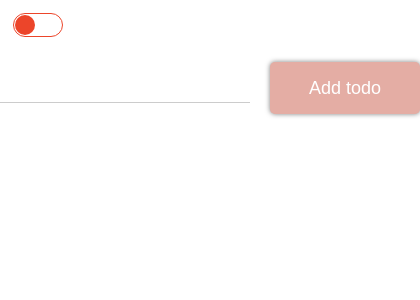
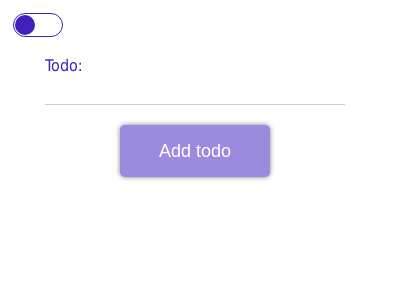
Before and after one commit to DineshBabu1989/ReacTypeScriptTodo, a React (Create React App) app: page / in a window 390 px wide. Shown: the top 300 px of the page, 420 px wide, since content can reach past the window. Built offline with nearby package versions, Linux system fonts and the light colour scheme.

Commit message:
feat: add responsiveness to the app

```diff
--- a/src/components/TodoInput.tsx
+++ b/src/components/TodoInput.tsx
@@ -44,11 +44,22 @@ const StyledInput = styled.input`
   }
 `;
 
-const StyledInputWrapper = styled.div`
+const StyledLabel = styled.label`
+  display: flex;
+  flex-direction: column;
+  color: ${(props) => props.theme.primaryColor};
+`;
+
+const StyledWrapper = styled.div`
   width: 100%;
   display: flex;
   align-items: center;
   justify-content: center;
+
+  @media (max-width: 768px) {
+    flex-direction: column;
+    margin-top: 10px;
+  }
 `;
 
 const StyledValidationMessage = styled.div`
@@ -75,9 +86,11 @@ const TodoInput: React.FC<Props> = ({ addTodo }) => {
   };
 
   return (
-    <StyledInputWrapper>
+    <StyledWrapper>
       <div>
-        <StyledInput type="text" value={text} onChange={handleOnChange} />
+        <StyledLabel htmlFor="todo">Todo:
+          <StyledInput type="text" value={text} name="todo" onChange={handleOnChange} />
+        </StyledLabel>
         {validation.error && (
           <StyledValidationMessage>
             {validation.message}
@@ -87,7 +100,7 @@ const TodoInput: React.FC<Props> = ({ addTodo }) => {
       <StyledButton onClick={handleSubmit} disabled={!text.trim()}>
         Add todo
       </StyledButton>
-    </StyledInputWrapper>
+    </StyledWrapper>
   );
 };
 
--- a/src/components/TodoList.tsx
+++ b/src/components/TodoList.tsx
@@ -11,52 +11,61 @@ interface Props {
 const StyledList = styled.li`
   list-style: none;
   letter-spacing: 1px;
-  border: 1px solid ${props => props.theme.primaryColor};
+  border: 1px solid ${(props) => props.theme.primaryColor};
   border-radius: 5px;
   padding: 10px;
   width: 500px;
-  background-color: ${props => props.theme.backgroundColor};
+  background-color: ${(props) => props.theme.backgroundColor};
   text-align: center;
   font-size: 24px;
   margin-bottom: 5px;
   display: flex;
   align-items: center;
   justify-content: center;
+
+  @media (max-width: 768px) {
+    flex-direction: column;
+    width: 90%;
+  }
 `;
 
 const StyledCompleteButton = styled.button<{ completed: boolean }>`
   line-height: 30px;
   min-width: 150px;
   text-align: center;
-  border: 1px solid ${props => props.theme.primaryColor};
+  border: 1px solid ${(props) => props.theme.primaryColor};
   border-radius: 5px;
-  color: ${(props) => (props.completed ? props.theme.textColorPrimary : props.theme.textColorSecondary)};
+  color: ${(props) =>
+    props.completed
+      ? props.theme.textColorPrimary
+      : props.theme.textColorSecondary};
   cursor: pointer;
   transition: background-color 0.3s ease-in-out;
   font-size: 14px;
-  background-color: ${(props) => (props.completed ? props.theme.primaryColor : props.theme.backgroundColor)};
+  background-color: ${(props) =>
+    props.completed ? props.theme.primaryColor : props.theme.backgroundColor};
   margin-right: 5px;
 `;
 const StyledDeleteButton = styled.button`
   line-height: 30px;
   min-width: 50px;
   text-align: center;
-  border: 1px solid ${props => props.theme.primaryColor};
+  border: 1px solid ${(props) => props.theme.primaryColor};
   border-radius: 5px;
   cursor: pointer;
   transition: background-color 0.3s ease-in-out;
   font-size: 24px;
-  background-color: ${props => props.theme.backgroundColor};
-  color: ${props => props.theme.textColorSecondary};
+  background-color: ${(props) => props.theme.backgroundColor};
+  color: ${(props) => props.theme.textColorSecondary};
 `;
 
-const StyledText = styled.div`
+const StyledText = styled.span`
   line-height: 30px;
   letter-spacing: 1px;
   width: 300px;
   background-color: transparent;
   border: none;
-  color:${props => props.theme.textColorSecondary};
+  color: ${(props) => props.theme.textColorSecondary};
   font-size: 14px;
 `;
 
@@ -68,18 +77,32 @@ const StyledListContainer = styled.ul`
   align-items: center;
 `;
 
+const StyledControlsWrapper = styled.div`
+  display: flex;
+
+  @media (max-width: 768px) {
+    display: flex;
+    width: 100%;
+    justify-content: flex-end;
+  }
+`;
+
 const TodoList: React.FC<Props> = ({ todos, deleteTodo, completeTodo }) => {
   const listItems = Array.isArray(todos) ? (
     todos.map((todo, i) => (
       <StyledList key={i}>
         <StyledText>{todo.text}</StyledText>
+        <StyledControlsWrapper>
           <StyledCompleteButton
             onClick={() => completeTodo(i)}
             completed={todo.completed}
           >
             {todo.completed ? "Complete" : "In complete"}
           </StyledCompleteButton>
-        <StyledDeleteButton onClick={() => deleteTodo(i)}>x</StyledDeleteButton>
+          <StyledDeleteButton onClick={() => deleteTodo(i)}>
+            x
+          </StyledDeleteButton>
+        </StyledControlsWrapper>
       </StyledList>
     ))
   ) : (
--- a/src/components/ToggleTheme.tsx
+++ b/src/components/ToggleTheme.tsx
@@ -16,6 +16,7 @@ const StyledOuterButton = styled.button`
   position: relative;
   cursor: pointer;
   margin: 5px;
+  color: transparent;
 `;
 
 const StyledInnerHandle = styled.div<{selectedTheme: string}>`
@@ -28,7 +29,6 @@ const StyledInnerHandle = styled.div<{selectedTheme: string}>`
     top: '1px',
     right: '1px',
     transition: 'all .5s cubic-bezier(.23,1,.32,1) 0ms'
-
   }) : ({
     position: 'absolute',
     top: '1px',
@@ -40,6 +40,7 @@ const StyledInnerHandle = styled.div<{selectedTheme: string}>`
 const ToggleTheme: React.FC<Props> = ({ toggleTheme, selectedTheme }) => {
   return (
     <StyledOuterButton onClick={toggleTheme}>
+      toggle theme
       <StyledInnerHandle selectedTheme={selectedTheme}></StyledInnerHandle>
     </StyledOuterButton>
   );
--- a/src/theme.ts
+++ b/src/theme.ts
@@ -2,8 +2,8 @@ import { DefaultTheme } from 'styled-components';
 
 export const lightTheme: DefaultTheme = {
   backgroundColor: '#fff', // body
-  primaryColor: '#ec452a', // button and border
-  secondaryColor: '#e4ada4', // faded button
+  primaryColor: '#3f20ba', // button and border
+  secondaryColor: '#9b8ade', // faded button
   textColorPrimary: 'white',// text inside large button
   textColorSecondary: 'black', // text inside todo block
   borderBottom: '#ccc' // grey border
--- a/src/utils/Validators.ts
+++ b/src/utils/Validators.ts
@@ -2,6 +2,6 @@ import {ValidationMessage} from '../types';
 
 export const emptyStringValidator = (string: string): ValidationMessage => {
   return !string.trim()
-      ? { error: true, message: "no empty strings are allowed" }
-      : { error: false, message: "valid string" };
+    ? { error: true, message: "no empty strings are allowed" }
+    : { error: false, message: "valid string" };
 }
```
Also changed, not shown: src/globals.ts (+3 -4 lines), src/styled.d.ts (+5 -6 lines). Lines whose indentation alone changed are shown as unchanged.
